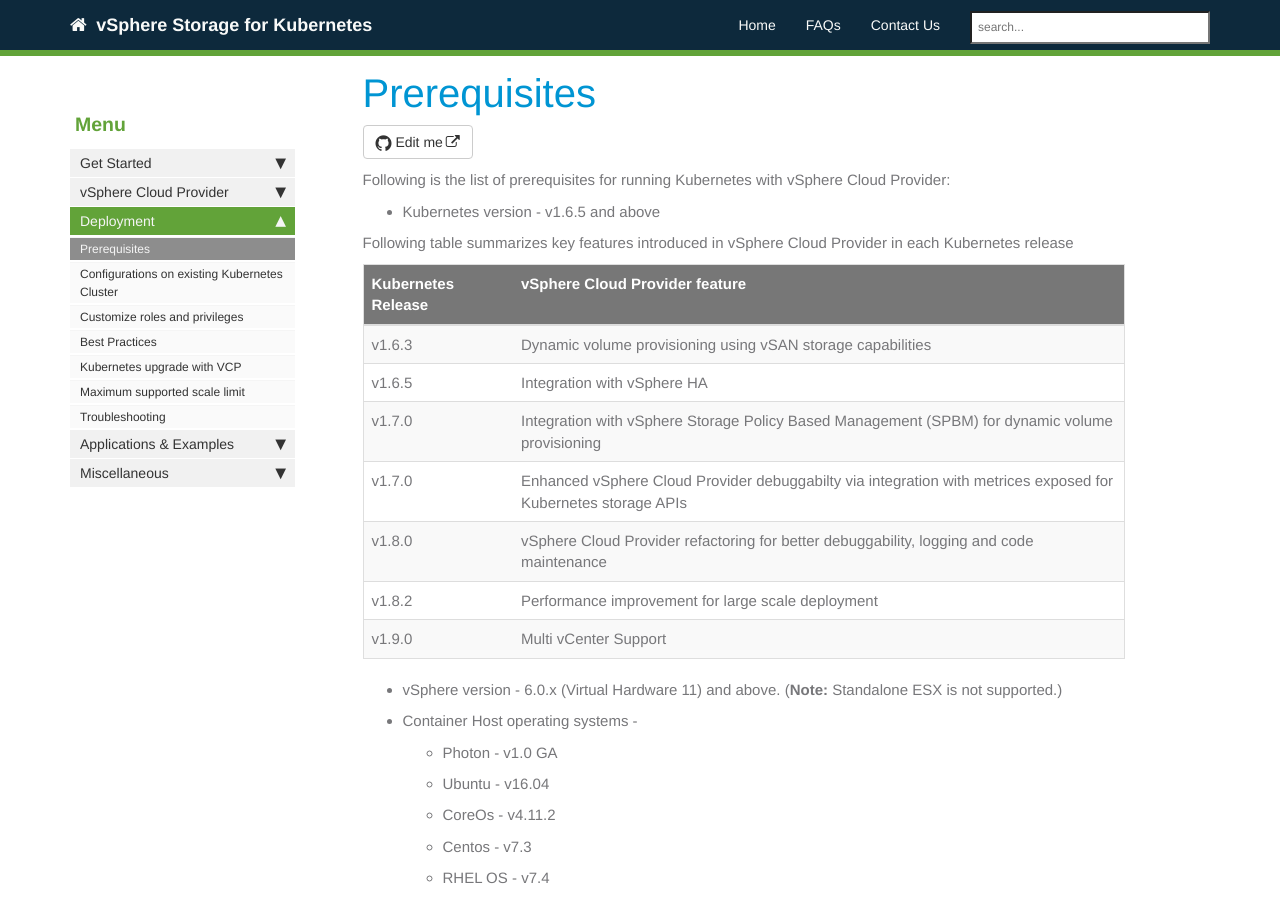
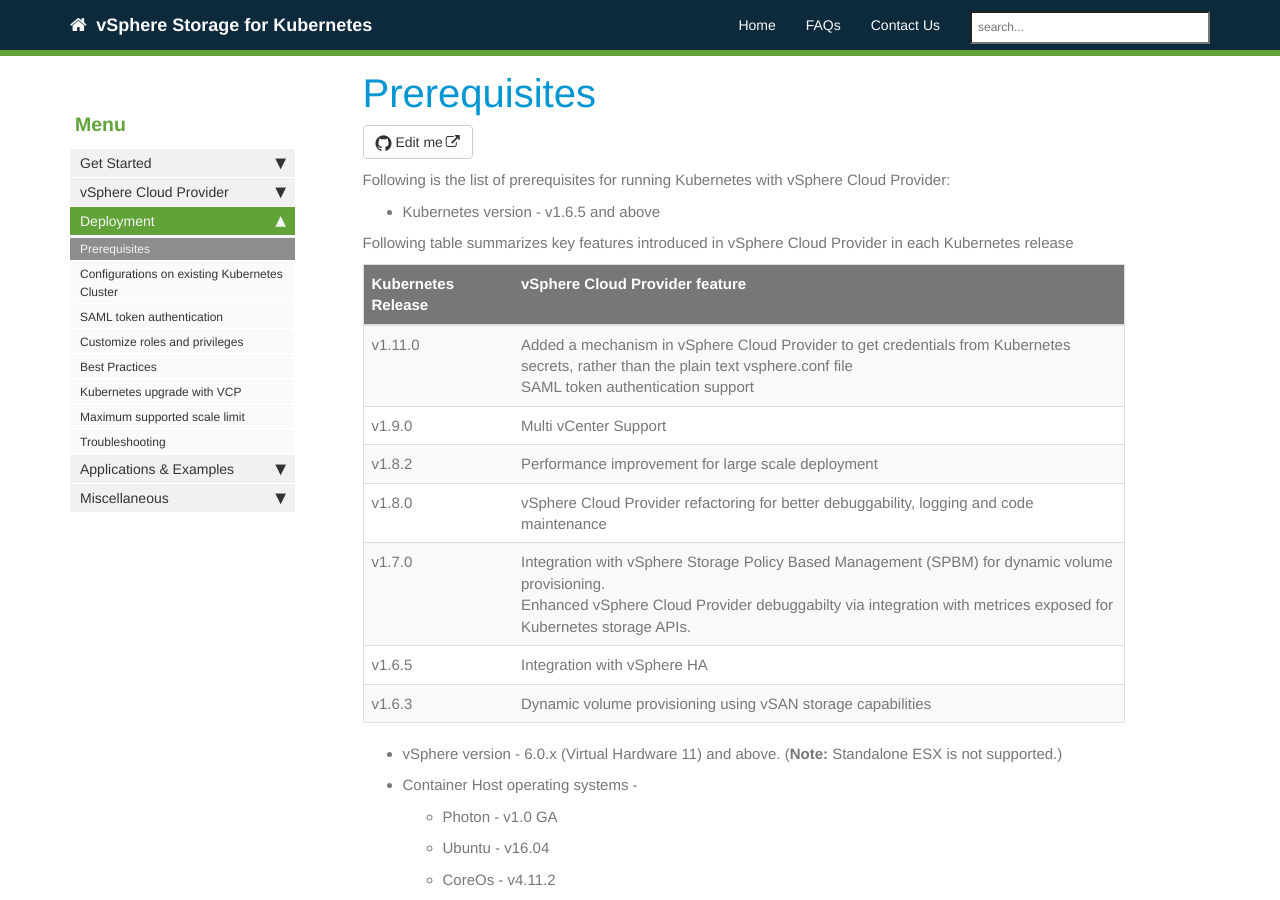
Before and after one commit to vmware-archive/vsphere-storage-for-kubernetes, a Jekyll site: the page built from documentation/prerequisites.md, in a window 1280 px wide and 900 px high. Built offline with Jekyll 4.4.1, drawn with Linux system fonts in a browser that asks for light colours; nearby versions of some CDN libraries; our own code applies the rules of GitHub Pages for plain Markdown files; comment, search, counter and statistics services are not loaded.

Commit message:
improved VCP documentation

```diff
--- a/documentation/_data/sidebars/home_sidebar.yml
+++ b/documentation/_data/sidebars/home_sidebar.yml
@@ -49,6 +49,9 @@
       - title: Configurations on existing Kubernetes Cluster
         url: /existing.html
         output: web
+      - title: SAML token authentication
+        url: /saml-token-authentication.html
+        output: web
       - title: Customize roles and privileges
         url: /vcp-roles.html
         output: web
--- a/documentation/prerequisites.md
+++ b/documentation/prerequisites.md
@@ -8,15 +8,45 @@
 
 Following table summarizes key features introduced in vSphere Cloud Provider in each Kubernetes release
 
-| Kubernetes Release | vSphere Cloud Provider feature |
-| ------ | ------ |
-| v1.6.3 | Dynamic volume provisioning using vSAN storage capabilities |
-| v1.6.5 | Integration with vSphere HA |
-| v1.7.0 | Integration with vSphere Storage Policy Based Management (SPBM) for dynamic volume provisioning |
-| v1.7.0 | Enhanced vSphere Cloud Provider debuggabilty via integration with metrices exposed for Kubernetes storage APIs |
-| v1.8.0 | vSphere Cloud Provider refactoring for better debuggability, logging and code maintenance |
-| v1.8.2 | Performance improvement for large scale deployment |
-| v1.9.0 | Multi vCenter Support |
+<table>
+<thead>
+<tr>
+  <th>Kubernetes Release</th>
+  <th>vSphere Cloud Provider feature</th>
+</tr>
+</thead>
+<tbody>
+<tr>
+  <td>v1.11.0</td>
+  <td>Added a mechanism in vSphere Cloud Provider to get credentials from Kubernetes secrets, rather than the plain text vsphere.conf file<br>SAML token authentication support</td>
+</tr>
+<tr>
+  <td>v1.9.0 </td>
+  <td>Multi vCenter Support</td>
+</tr>
+<tr>
+  <td>v1.8.2</td>
+  <td>Performance improvement for large scale deployment</td>
+</tr>
+<tr>
+  <td>v1.8.0</td>
+  <td>vSphere Cloud Provider refactoring for better debuggability, logging and code maintenance</td>
+</tr>
+<tr>
+  <td>v1.7.0</td>
+  <td>Integration with vSphere Storage Policy Based Management (SPBM) for dynamic volume provisioning.<br>Enhanced vSphere Cloud Provider debuggabilty via integration with metrices exposed for Kubernetes storage APIs.</td>
+</tr>
+<tr>
+  <td>v1.6.5</td>
+  <td>Integration with vSphere HA</td>
+</tr>
+<tr>
+  <td>v1.6.3</td>
+  <td>Dynamic volume provisioning using vSAN storage capabilities</td>
+</tr>
+</tbody>
+</table>
+
 
 * vSphere version - 6.0.x (Virtual Hardware 11) and above. (**Note:** Standalone ESX is not supported.)
 
```
Also changed, not shown: documentation/existing.md (+173 -163 lines), documentation/saml-token-authentication.md (added, +70 -0 lines).
